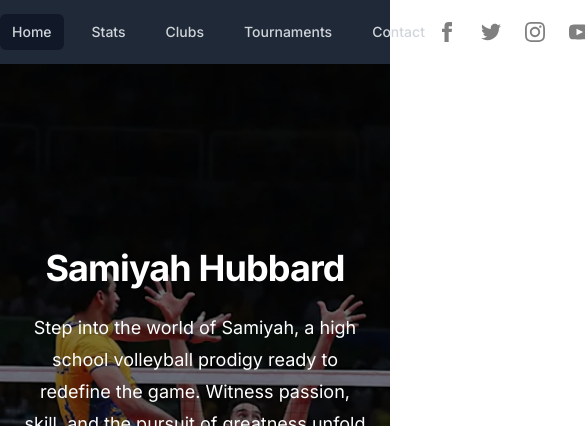
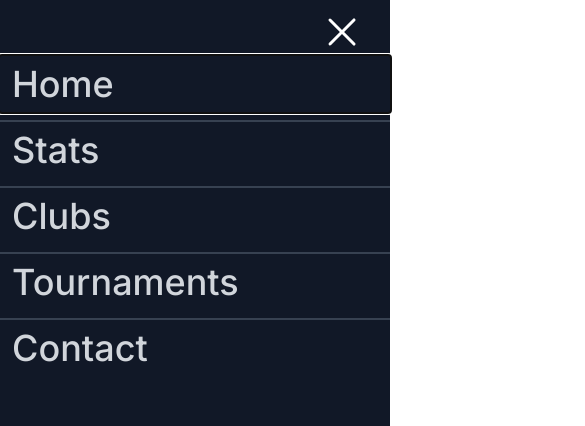
Before and after one commit to Nukambe/samiyah, a Next.js app: page / in a window 390 px wide. Shown: the top 426 px of the page, 585 px wide, since content can reach past the window. Built offline with nearby package versions, Linux system fonts and the light colour scheme; no server answers.

Commit message:
add responsive

```diff
--- a/src/app/clubs/page.js
+++ b/src/app/clubs/page.js
@@ -10,15 +10,22 @@ export default async function ClubsPage() {
       header="Clubs"
       description="Explore the teams that shaped my volleyball journey. Delve into the diverse experiences, camaraderie, and growth fostered by each club, painting a vivid picture of my volleyball story."
     >
-      <div className="mx-auto w-8 h-8 rounded-full bg-white border-solid border-white border-2" />
-      <ul role="list">
+      <div className="hidden md:block mx-auto w-8 h-8 rounded-full bg-white border-solid border-white border-2" />
+      <ul role="list" className="hidden md:block">
         {timeline.map((club, index) => (
           <li key={index}>
             <TimelineItem club={club} left={index % 2 === 0} />
           </li>
         ))}
       </ul>
-      <div className="mx-auto w-8 h-8 rounded-full bg-white border-solid border-white border-2" />
+      <ul role="list" className="block md:hidden">
+        {timeline.map((club, index) => (
+          <li key={index}>
+            <TimelineItem club={club} left={false} />
+          </li>
+        ))}
+      </ul>
+      <div className="hidden md:block mx-auto w-8 h-8 rounded-full bg-white border-solid border-white border-2" />
     </PageContainer>
   )
 }
--- a/src/app/layout.js
+++ b/src/app/layout.js
@@ -13,7 +13,7 @@ export const metadata = {
 export default function RootLayout({ children }) {
   return (
     <html lang="en" className="">
-      <body className={`${inter.className} flex flex-col min-h-screen`}>
+      <body className={`${inter.className} flex flex-col min-h-screen min-w-[300px]`}>
         <Header />
         <main style={{ minHeight: '95vh' }}>{children}</main>
         <Footer />
--- /dev/null
+++ b/src/components/Hamburger/index.js
@@ -0,0 +1,43 @@
+'use client'
+import { Fragment, useState } from 'react'
+import { Dialog, Transition } from '@headlessui/react'
+import { Bars3Icon, XMarkIcon } from '@heroicons/react/24/solid';
+import NavBar from '../NavBar';
+
+export default function Hamburger({ pages }) {
+    const [open, setOpen] = useState(true)
+
+    return (
+        <>
+            <button className="text-black p-2"
+                onClick={() => setOpen(!open)}
+            >
+                <Bars3Icon className='w-6 text-white' />
+            </button>
+            <Transition.Root show={open} as={Fragment}>
+                <Dialog as="div" className="relative z-10" onClose={setOpen}>
+                    <Transition.Child
+                        as={Fragment}
+                        enter="ease-out duration-300"
+                        enterFrom="opacity-0"
+                        enterTo="opacity-100"
+                        leave="ease-in duration-200"
+                        leaveFrom="opacity-100"
+                        leaveTo="opacity-0"
+                    >
+                        <div className="fixed inset-0 bg-gray-900 py-2"
+                            onClick={() => setOpen(false)}
+                        >
+                            <div className='pr-6'
+                                onClick={() => setOpen(false)}
+                            >
+                                <XMarkIcon className='w-12 text-white ml-auto' />
+                            </div>
+                            <NavBar pages={pages} className='flex flex-col w-full text-4xl space-y-2 divide-y-2 divide-gray-700' onClose={() => setOpen(false)} />
+                        </div>
+                    </Transition.Child>
+                </Dialog>
+            </Transition.Root>
+        </>
+    )
+}
--- a/src/components/Header/index.js
+++ b/src/components/Header/index.js
@@ -1,6 +1,7 @@
 import { options } from '@/app/api/auth/[...nextauth]/options';
 import { getServerSession } from 'next-auth/next';
 import NavBar from "../NavBar";
+import Hamburger from '../Hamburger';
 import Socials from "../Socials";
 
 export default async function Header() {
@@ -18,9 +19,14 @@ export default async function Header() {
   if (session?.user) pages.push({ title: "Dashboard", path: "/dashboard" })
 
   return (
-    <header className="bg-gray-800 flex items-center justify-evenly h-16">
-      <NavBar pages={pages} />
+    <header className="bg-gray-800 flex items-center justify-between sm:justify-evenly h-16 px-6">
+      <div className='hidden sm:block'>
+        <NavBar pages={pages} className='space-x-4 hidden sm:flex' />
+      </div>
       <Socials />
+      <div className='block sm:hidden'>
+        <Hamburger pages={pages} />
+      </div>
     </header>
   );
 }
--- a/src/components/NavBar/index.js
+++ b/src/components/NavBar/index.js
@@ -3,19 +3,20 @@
 import Link from "next/link";
 import { usePathname } from "next/navigation";
 
-export default function NavBar({ pages }) {
+export default function NavBar({ pages, className, onClose }) {
   const pathname = usePathname();
 
   return (
-    <div className="flex space-x-4">
+    <div className={className}>
       {pages.map((page, index) => (
         <Link
           key={index}
           href={page.path}
-          className={`rounded-md px-3 py-2 text-sm font-medium text-gray-300  hover:text-white ${pathname === page.path
+          className={`px-3 py-2 font-medium text-gray-300  hover:text-white ${pathname === page.path
             ? "bg-gray-900 cursor-default"
             : "hover:bg-gray-700"
             }`}
+          onClick={onClose}
         >
           {page.title}
         </Link>
--- a/src/components/Timeline/TimelineItem.js
+++ b/src/components/Timeline/TimelineItem.js
@@ -3,7 +3,7 @@ import TimelineCard from "./TimelineCard"
 export default function TimelineItem({ club, left = true }) {
     return (
         <div className="h-32 flex justify-center items-center">
-            <div className="w-2/5">
+            <div className="hidden md:w-2/5 md:block">
                 {left && <TimelineCard club={club} />}
             </div>
             <div className="relative h-full w-[10%]">
@@ -14,7 +14,7 @@ export default function TimelineItem({ club, left = true }) {
                     <div className="bg-white border-solid border-white border-2 rounded-full w-4 h-4 " />
                 </div>
             </div>
-            <div className="w-2/5">
+            <div className="w-3/5 md:w-2/5">
                 {!left && <TimelineCard club={club} />}
             </div>
         </div>
```
